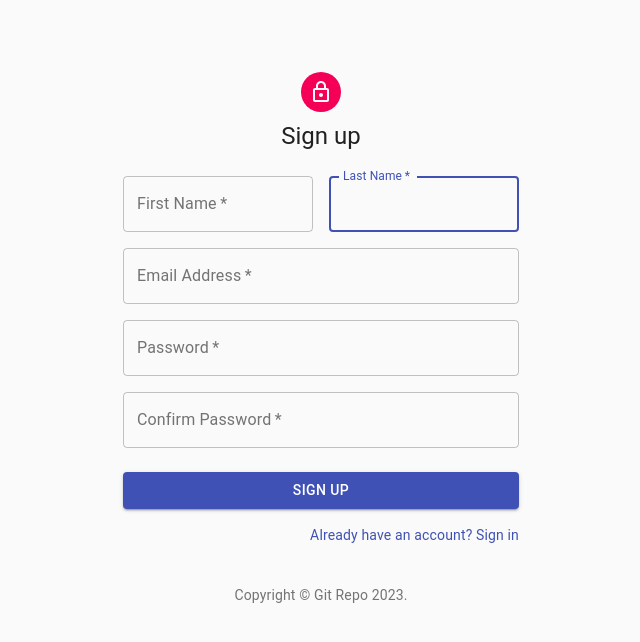
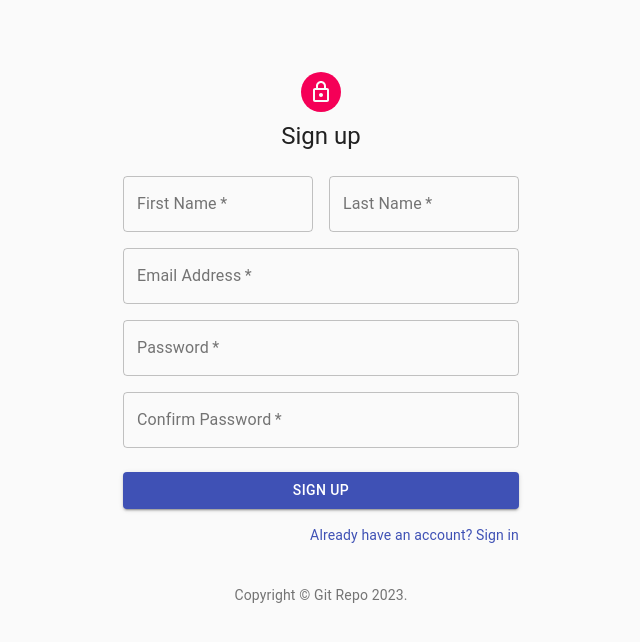
Before and after one commit to CMSC-495-Group-One/TaskManagementUI, a React (Create React App) app: page /sign-up in a window 1280 px wide. Shown: the top 642 px of the page, without its empty margins (319-959 px from the left). Built offline with nearby package versions, Linux system fonts and the light colour scheme.

Commit message:
create reusable component for InputField

```diff
--- /dev/null
+++ b/src/components/InputField.js
@@ -0,0 +1,29 @@
+import React from 'react';
+import { Controller } from 'react-hook-form';
+import TextField from '@material-ui/core/TextField';
+
+function InputField({ name, control, defaultValue, rules, label, autoComplete,
+    error, helperText }) {
+  return (
+    <Controller
+      name={name}
+      control={control}
+      defaultValue={defaultValue}
+      rules={rules}
+      render={({ field }) => (
+        <TextField
+          {...field}
+          autoComplete={autoComplete}
+          variant="outlined"
+          required
+          fullWidth
+          label={label}
+          error={error}
+          helperText={helperText}
+        />
+      )}
+    />
+  );
+}
+
+export default InputField;
--- a/src/components/SignUp.js
+++ b/src/components/SignUp.js
@@ -4,8 +4,8 @@ import Avatar from '@material-ui/core/Avatar';
 import Button from '@material-ui/core/Button';
 import CssBaseline from '@material-ui/core/CssBaseline';
 import TextField from '@material-ui/core/TextField';
-import FormControlLabel from '@material-ui/core/FormControlLabel';
-import Checkbox from '@material-ui/core/Checkbox';
+// import FormControlLabel from '@material-ui/core/FormControlLabel';
+// import Checkbox from '@material-ui/core/Checkbox';
 import Link from '@material-ui/core/Link';
 import Grid from '@material-ui/core/Grid';
 import Box from '@material-ui/core/Box';
@@ -13,6 +13,7 @@ import LockOutlinedIcon from '@material-ui/icons/LockOutlined';
 import Typography from '@material-ui/core/Typography';
 import { makeStyles } from '@material-ui/core/styles';
 import Container from '@material-ui/core/Container';
+import InputField from './InputField';
 
 function Copyright() {
   return (
@@ -83,58 +84,27 @@ export default function SignUp() {
         <form className={classes.form} onSubmit={handleSubmit(onSubmit)}>
           <Grid container spacing={2}>
             <Grid item xs={12} sm={6}>
-              <Controller
+              <InputField
                 name="firstName"
                 control={control}
                 defaultValue=""
                 rules={{ required: 'First Name is required' }}
-                render={({ field }) => (
-                  <TextField
-                    {...field}
                 autoComplete="fname"
-                    // name="firstName"
-                    variant="outlined"
-                    required
-                    fullWidth
-                    // id="firstName"
                 label="First Name"
-                    autoFocus
-                  />
-                )}
               />
             </Grid>
             <Grid item xs={12} sm={6}>
-              <Controller
+              <InputField
                 name="lastName"
                 control={control}
                 defaultValue=""
                 rules={{ required: 'Last Name is required' }}
-                render={({ field }) => (
-                  <TextField
-                    {...field}
                 autoComplete="lname"
-                    // name="lastName"
-                    variant="outlined"
-                    required
-                    fullWidth
-                    // id="lastName"
                 label="Last Name"
-                    autoFocus
               />
-                )}
-              />
-              {/* <TextField
-                variant="outlined"
-                required
-                fullWidth
-                id="lastName"
-                label="Last Name"
-                name="lastName"
-                autoComplete="lname"
-              /> */}
             </Grid>
             <Grid item xs={12}>
-              <Controller
+              <InputField
                 name="email"
                 control={control}
                 defaultValue=""
@@ -142,24 +112,14 @@ export default function SignUp() {
                   required: 'Email Address is required',
                   validate: value => isValidEmail(value) || 'Invalid Email Address',
                 }}
-                render={({ field }) => (
-                  <TextField
-                    {...field}
                 autoComplete="email"
-                    // name="email"
-                    variant="outlined"
-                    required
-                    fullWidth
-                    // id="email"
                 label="Email Address"
                 error={!!errors.email}
                 helperText={errors.email?.message}
               />
-                )}
-              />
             </Grid>
             <Grid item xs={12}>
-            <Controller
+              <InputField
                 name="password"
                 control={control}
                 defaultValue=""
@@ -170,24 +130,14 @@ export default function SignUp() {
                     '\n and contain a lower case, uppercase, number,' +
                     '\n and at least one of these special char @$!%*?&',
                 }}
-                render={({ field }) => (
-                  <TextField
-                    {...field}
                 autoComplete="current-password"
-                    // name="email"
-                    variant="outlined"
-                    required
-                    fullWidth
-                    // id="email"
                 label="Password"
                 error={!!errors.password}
                 helperText={errors.password?.message}
               />
-                )}
-              />
             </Grid>
             <Grid item xs={12}>
-            <Controller
+              <InputField
                 name="confirmPassword"
                 control={control}
                 defaultValue=""
@@ -196,20 +146,10 @@ export default function SignUp() {
                     validate: value => value === control.getValues('password') ||
                     'Passwords do not match',
                 }}
-                render={({ field }) => (
-                  <TextField
-                    {...field}
                 autoComplete="current-password"
-                    // name="confirmPassword"
-                    variant="outlined"
-                    required
-                    fullWidth
-                    // id="confirmPassword"
                 label="Confirm Password"
                 error={!!errors.confirmPassword}
                 helperText={errors.confirmPassword?.message}
-                  />
-                )}
               />
             </Grid>
             {/* <Grid item xs={12}>
```
Lines whose indentation alone changed are shown as unchanged.
